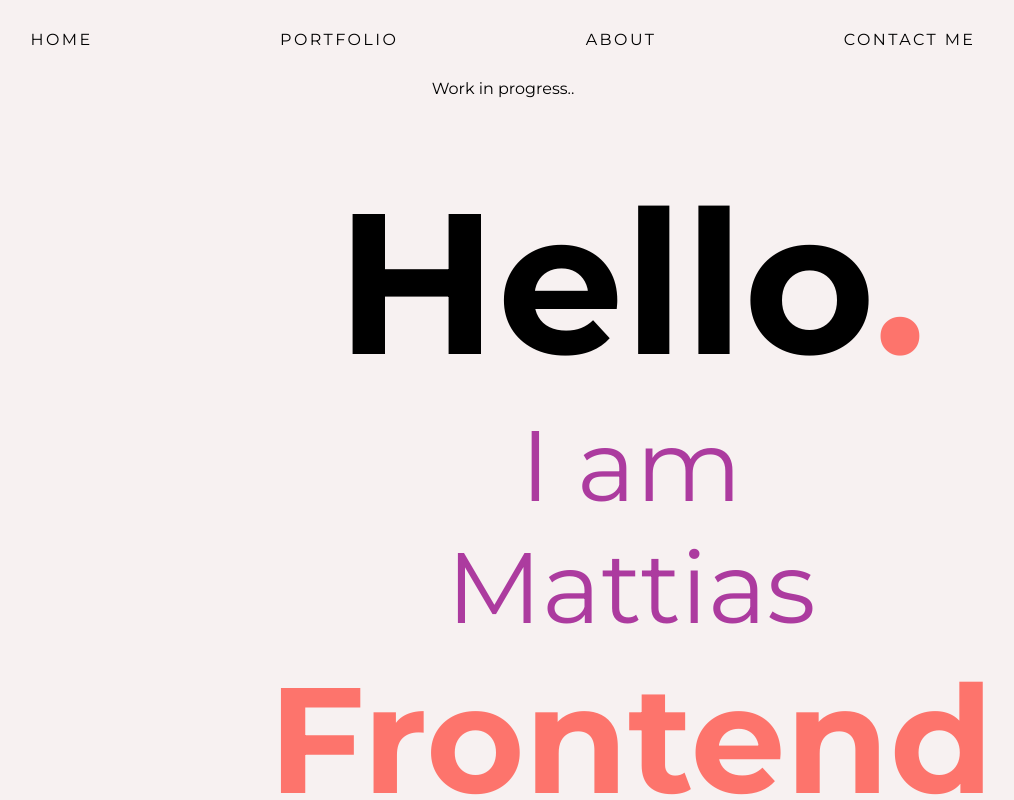
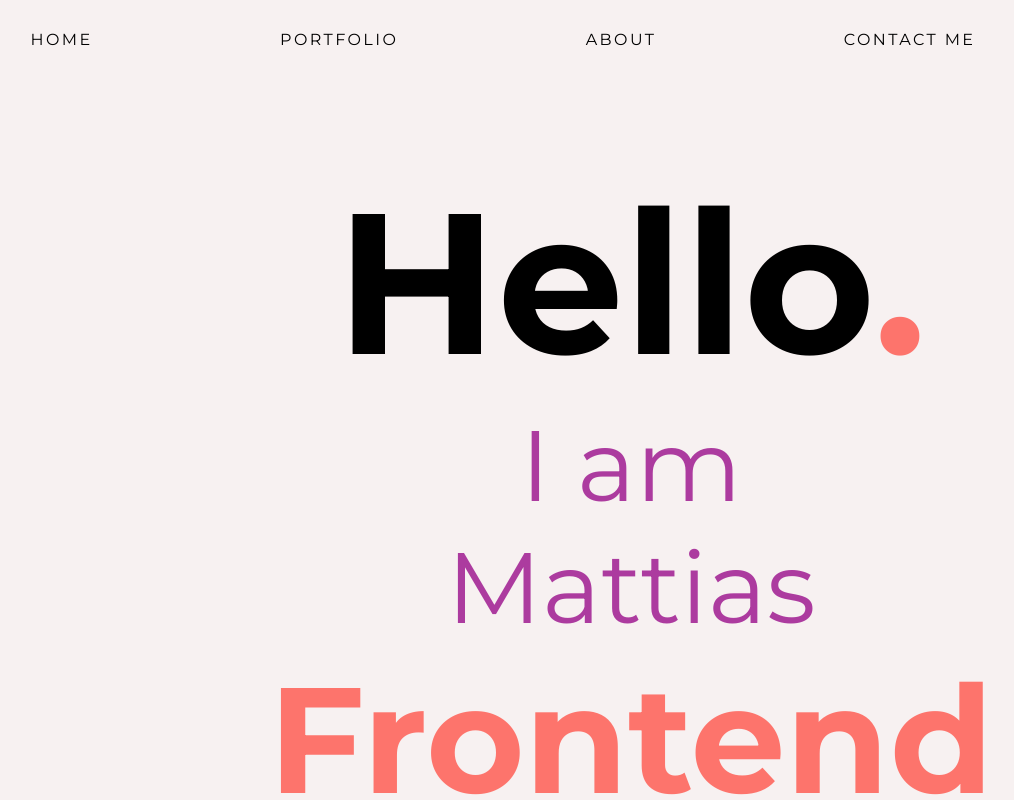
Before and after one commit to AndersenMattias/Matitas-website, a plain HTML site: page index.html in a window 1280 px wide. Shown: the top 800 px of the page, without its empty margins (137-1151 px from the left). Drawn offline with Linux system fonts and the light colour scheme.

Commit message:
remove text

```diff
--- a/index.html
+++ b/index.html
@@ -20,7 +20,6 @@
       </div>
 
       <div class="title-container">
-        Work in progress..
         <div class="title-text">
           <h1>Hello<span id="dot">.</span></h1>
           <p>I am</p>
```
